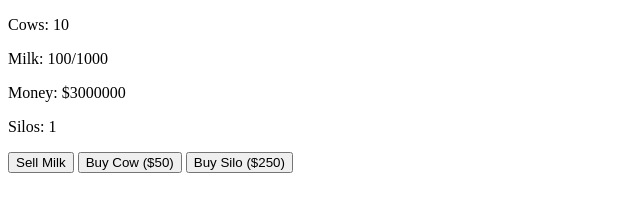
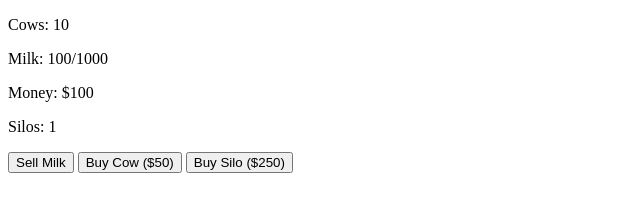
Before and after one commit to SavageVithrak/Idle-Milkshake-Tycoon, a plain HTML site: page index.html in a window 1280 px wide. Shown: the full height of the page, 0-640 px from the left. Drawn offline with Linux system fonts and the light colour scheme.

Commit message:
Updated starting money

```diff
--- a/index.html
+++ b/index.html
@@ -19,7 +19,7 @@
       // Variables
       let cows = 10;
       let milk = 0;
-      let money = 3000000;
+      let money = 100;
       let maxMilk = 1000;
       let cowCost = 50;
       let costExponent = 1.1;
```
